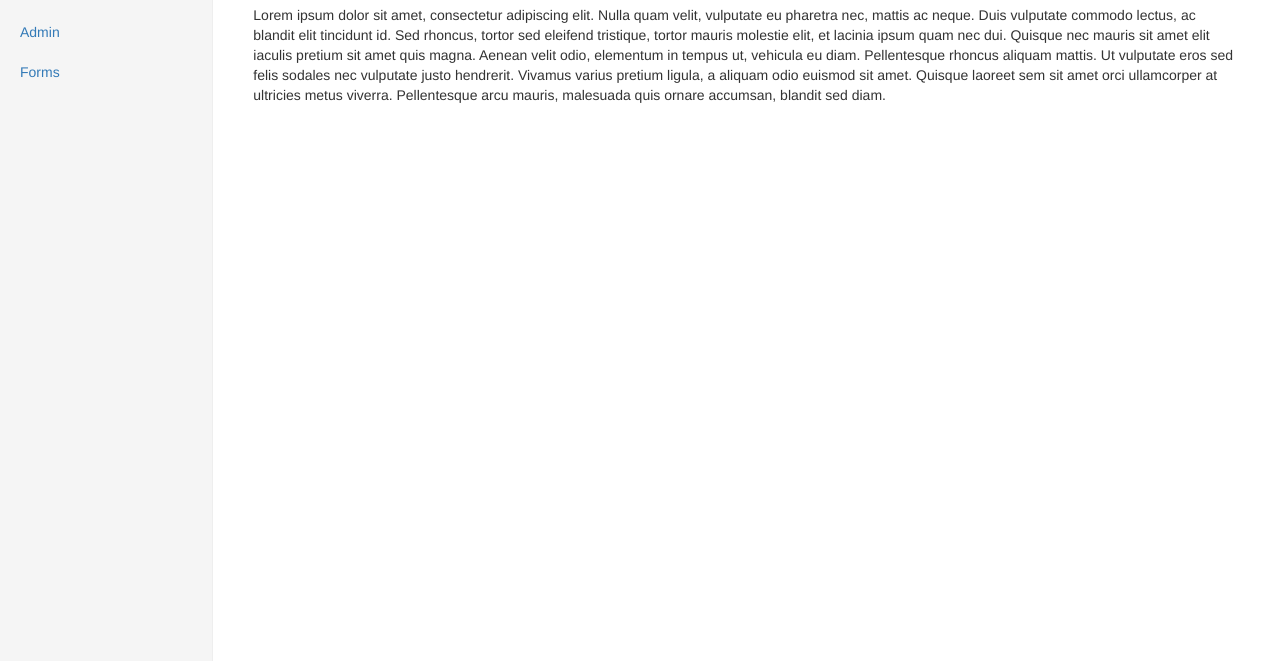
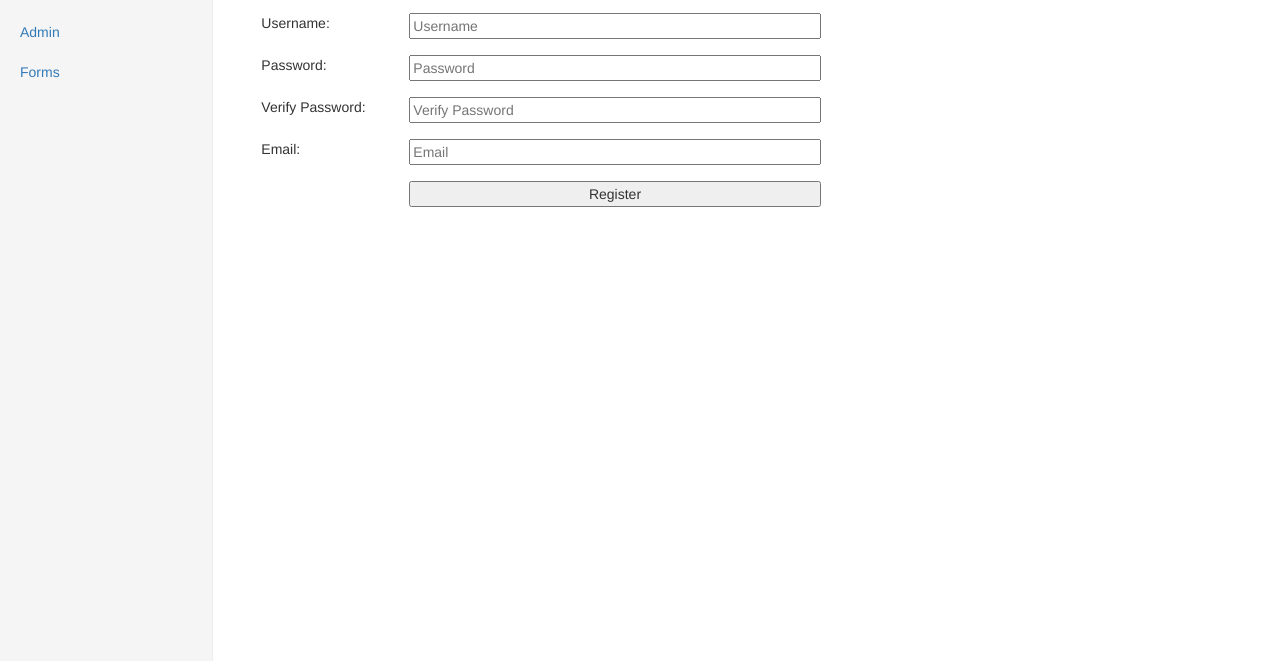
Before and after one commit to tanmayub/webdev, a website: page public/assignment/register.html in a window 1280 px wide. Shown: the part 139-800 px from the top of the page. Drawn offline with nearby package versions, Linux system fonts and the light colour scheme.

Commit message:
changes in register page

```diff
--- /dev/null
+++ b/public/assignment/css/registerTable.css
@@ -0,0 +1,11 @@
+.no-boundary{
+    border: hidden;
+}
+
+.labelWidth{
+    width: 15%;
+}
+
+.textWidth{
+    width: 50%;
+}
--- a/public/assignment/register.html
+++ b/public/assignment/register.html
@@ -16,6 +16,7 @@
 
     <!-- Custom styles for this template -->
     <link href="css/dashboard.css" rel="stylesheet">
+    <link href="css/registerTable.css" rel="stylesheet">
 
     <!-- HTML5 shim and Respond.js for IE8 support of HTML5 elements and media queries -->
     <!--[if lt IE 9]>
@@ -52,8 +53,8 @@
 
     <div class="col-sm-3 col-md-2 sidebar">
         <ul class="nav nav-sidebar">
-            <li class="active">
-                <a href="home.html">Home<span class="sr-only">(current)</span></a>
+            <li>
+                <a href="home.html">Home</a>
             </li>
             <li>
                 <a href="profile.html">Profile</a>
@@ -70,12 +71,46 @@
     <div class="col-sm-9 col-sm-offset-3 col-md-10 col-md-offset-2 main">
         <h2 class="sub-header">Register</h2>
         <div class="table-responsive">
-            Lorem ipsum dolor sit amet, consectetur adipiscing elit. Nulla quam velit, vulputate eu pharetra nec, mattis ac neque.
-            Duis vulputate commodo lectus, ac blandit elit tincidunt id. Sed rhoncus, tortor sed eleifend tristique, tortor mauris molestie elit,
-            et lacinia ipsum quam nec dui. Quisque nec mauris sit amet elit iaculis pretium sit amet quis magna. Aenean velit odio,
-            elementum in tempus ut, vehicula eu diam. Pellentesque rhoncus aliquam mattis. Ut vulputate eros sed felis sodales nec
-            vulputate justo hendrerit. Vivamus varius pretium ligula, a aliquam odio euismod sit amet. Quisque laoreet sem sit amet
-            orci ullamcorper at ultricies metus viverra. Pellentesque arcu mauris, malesuada quis ornare accumsan, blandit sed diam.
+            <table class="table no-boundary">
+                <tr class="no-boundary">
+                    <td class="labelWidth">
+                        <div>Username:</div>
+                    </td>
+                    <td>
+                        <div><input class="textWidth" type="text" placeholder="Username"></div>
+                    </td>
+                </tr>
+                <tr class="no-boundary">
+                    <td>
+                        <div>Password:</div>
+                    </td>
+                    <td>
+                        <div><input class="textWidth" type="text" placeholder="Password"></div>
+                    </td>
+                </tr>
+                <tr class="no-boundary">
+                    <td>
+                        <div>Verify Password:</div>
+                    </td>
+                    <td>
+                        <div><input class="textWidth" type="text" placeholder="Verify Password"></div>
+                    </td>
+                </tr>
+                <tr class="no-boundary">
+                    <td>
+                        <div>Email:</div>
+                    </td>
+                    <td>
+                        <div><input class="textWidth" type="text" placeholder="Email"></div>
+                    </td>
+                </tr>
+                <tr class="no-boundary">
+                    <td></td>
+                    <td>
+                        <input class="textWidth" type="button" value="Register">
+                    </td>
+                </tr>
+            </table>
         </div>
     </div>
 
```
Also changed, not shown: public/assignment/login.html (+2 -2 lines).
